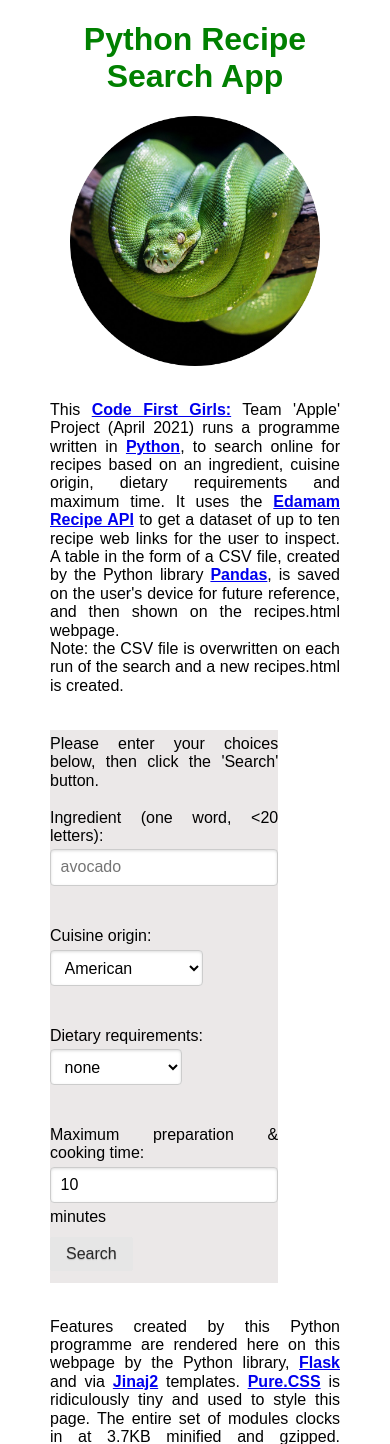
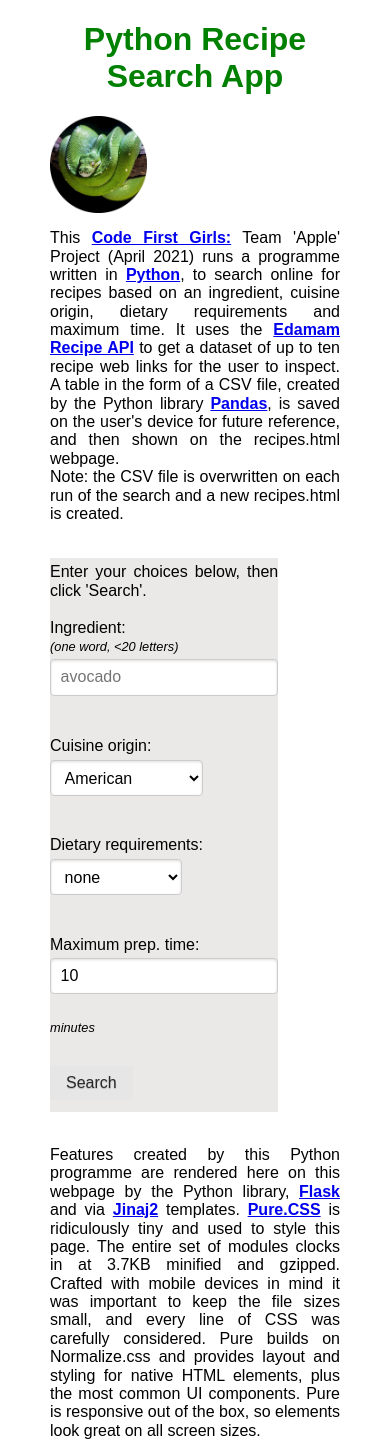
Before and after one commit to janet-dev/food-flask, a Flask app: page / in a window 390 px wide. Shown: the top 1444 px of the page. Run offline with Flask 2, Linux system fonts and the light colour scheme; some libraries are stand-ins or nearby versions.

Commit message:
More mobile responsive code

```diff
--- a/templates/index.html
+++ b/templates/index.html
@@ -12,10 +12,10 @@
         <link rel="stylesheet" href="https://unpkg.com/purecss@2.0.5/build/pure-min.css" integrity="sha384-G9DpmGxRIF6tpgbrkZVcZDeIomEU22LgTguPAI739bbKytjPE/kHTK5YxjJAAEXC" crossorigin="anonymous">
         <link rel="stylesheet" href="https://unpkg.com/purecss@2.0.5/build/grids-responsive-min.css">
     </head>
-    <body class="apple">
+    <body class="pure-u-3-3 apple">
         <h1>Python Recipe Search App</h1>
 
-        <img class="pure-img" src="./static/circle-python.png" alt="green tree python" width="250"><br>
+        <img class="pure-img pure-u-1-3" src="./static/circle-python.png" alt="green tree python" width="200"><br>
         <p>
             This <a href="https://codefirstgirls.org.uk/learners/coding-kickstarter/" target="_blank"><strong>Code First Girls:</strong></a> Team 'Apple' Project (April 2021)
             runs a programme written in
@@ -32,11 +32,11 @@
 
         <!-- Form that links to app.py. User inputs their search details here and it is POSTed to app.py -->
         <div>
-            <form class="pure-form pure-form-stacked" method="POST" action="/">
+            <form class="pure-form pure-form-stacked pure-u-1-3" method="POST" action="/">
                 <fieldset class = "search-box">  <!-- Added a border around the search -->
-                    Please enter your choices below, then click the 'Search' button.
+                    Enter your choices below, then click 'Search'.
                     <br><br>
-                    Ingredient (one word, <20 letters):<br>
+                    Ingredient:<br><i><small>(one word, <20 letters)</small></i><br>
                     <!-- Restricting users to input a single word up to 20 letters long -->
                     <input type="text" pattern="[A-Za-z]{1,20}" class="pure-input" placeholder="avocado" name="userfood" required/><br><br>
                     <!--
@@ -79,9 +79,10 @@
                         <option>shellfish-free</option>
                     </select>
                     <br><br>
-                    Maximum preparation & cooking time:<br>
-                    <input type="number" min="1" class="pure-input" placeholder="10" name="usertime"  value="10"/> minutes
-                    <br>
+                    Maximum prep. time:<br>
+                    <input type="number" min="1" class="pure-input" placeholder="10" name="usertime"  value="10"/><br>
+                    <i><small>minutes</small></i>
+                    <br><br>
                     <button type="submit" class="pure-button button-success ">Search</button>
 
                     <!-- checking if food 'ingredient' input exists -->
```
